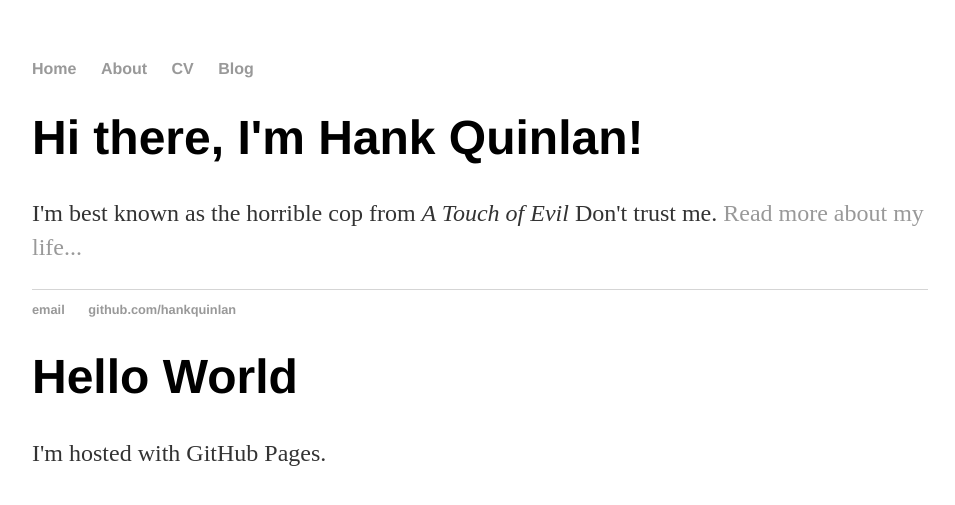
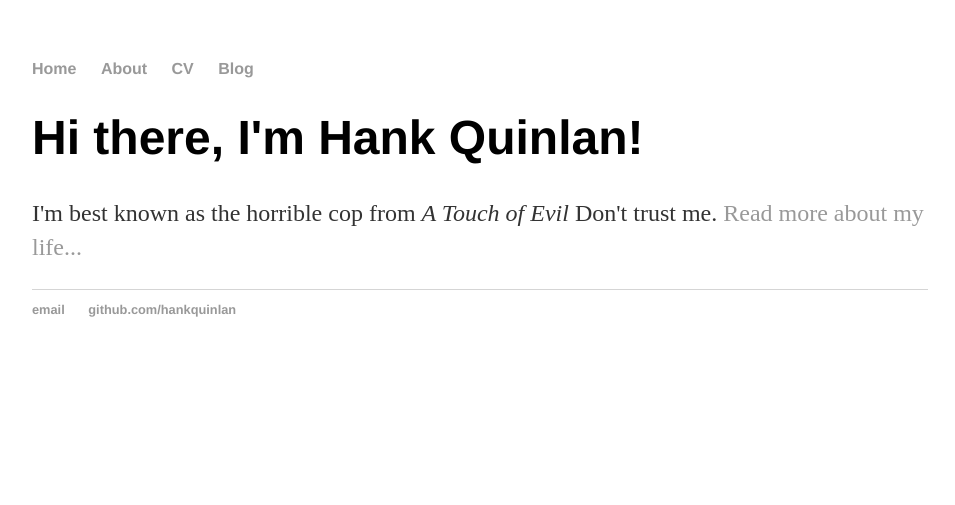
Before and after one commit to pjastam/pjastam.github.io, a Jekyll site: the page built from index.html, in a window 1280 px wide. Shown: the top 505 px of the page, without its empty margins (160-1115 px from the left). Built offline with Jekyll 4.4.1, drawn with Linux system fonts in a browser that asks for light colours.

Commit message:
Replace index.html file
Update of index.html to use default layout in default.html which is located in subdir layouts.

```diff
--- a/index.html
+++ b/index.html
@@ -1,36 +1,8 @@
-<!DOCTYPE html>
-<html>
-	<head>
-		<title>Hank Quinlan, Horrible Cop</title>
-		<!-- link to main stylesheet -->
-		<link rel="stylesheet" type="text/css" href="/css/main.css">
-	</head>
-	<body>
-		<nav>
-    		<ul>
-        		<li><a href="/">Home</a></li>
-	        	<li><a href="/about">About</a></li>
-        		<li><a href="/cv">CV</a></li>
-        		<li><a href="/blog">Blog</a></li>
-    		</ul>
-		</nav>
-		<div class="container">
-    		<div class="blurb">
-        		<h1>Hi there, I'm Hank Quinlan!</h1>
-				<p>I'm best known as the horrible cop from <em>A Touch of Evil</em> Don't trust me. <a href="/about">Read more about my life...</a></p>
-    		</div><!-- /.blurb -->
-		</div><!-- /.container -->
-		<footer>
-    		<ul>
-        		<li><a href="mailto:hankquinlanhub@gmail.com">email</a></li>
-        		<li><a href="https://github.com/hankquinlan">github.com/hankquinlan</a></li>
-			</ul>
-		</footer>
-	</body>
-</html><!DOCTYPE html>
-<html>
-<body>
-<h1>Hello World</h1>
-<p>I'm hosted with GitHub Pages.</p>
-</body>
-</html>
+---
+layout: default
+title: Hank Quinlan, Horrible Cop
+---
+<div class="blurb">
+	<h1>Hi there, I'm Hank Quinlan!</h1>
+	<p>I'm best known as the horrible cop from <em>A Touch of Evil</em> Don't trust me. <a href="/about">Read more about my life...</a></p>
+</div><!-- /.blurb -->
```
